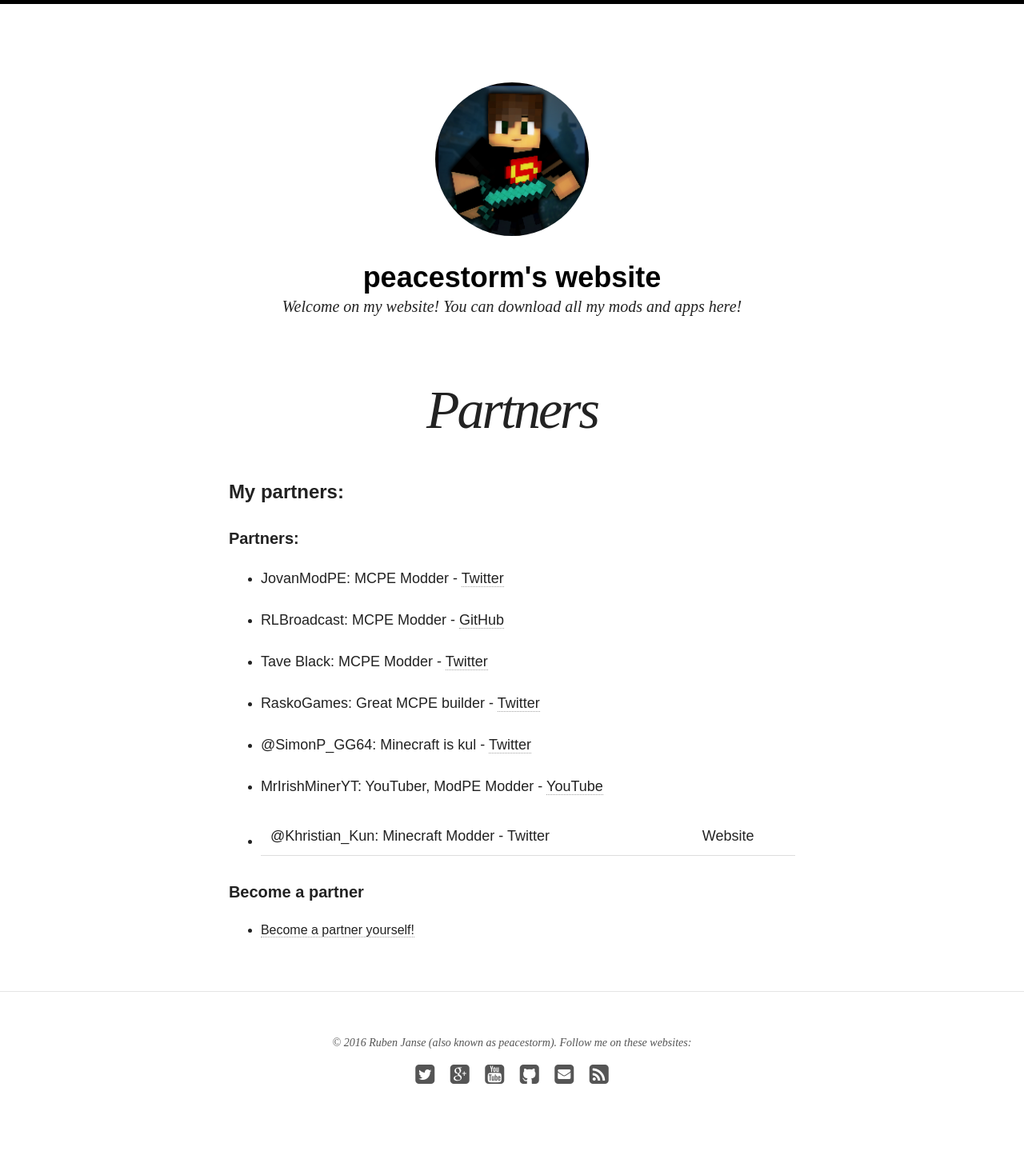
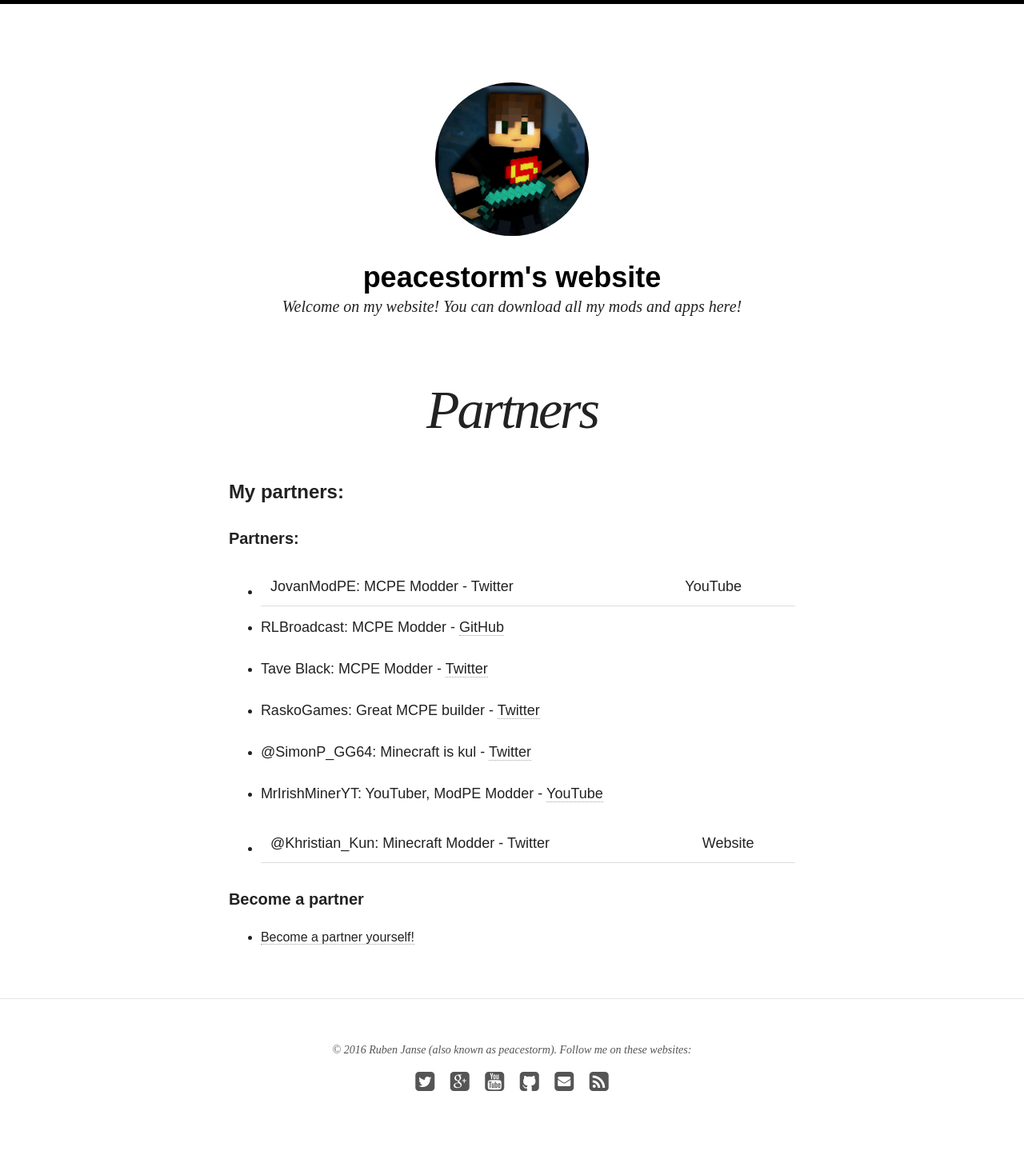
Before and after one commit to peacestorm/peacestorm.github.io, a Jekyll site: the page built from partners/index.md, in a window 1280 px wide. Shown: the whole page at 80% size. Built offline with Jekyll 4.4.1, drawn with Linux system fonts in a browser that asks for light colours; nearby versions of some CDN libraries.

Commit message:
Update index.md

```diff
--- a/partners/index.md
+++ b/partners/index.md
@@ -10,7 +10,7 @@
 
 ##### Partners:
 
-* JovanModPE: MCPE Modder - [Twitter](https://twitter.com/JovanModPE)
+* JovanModPE: MCPE Modder - [Twitter](https://twitter.com/JovanModPE) | [YouTube](https://www.youtube.com/channel/UCPmdWkS93Szz20fLV2eGOvQ/)
 
 * RLBroadcast: MCPE Modder - [GitHub](https://github.com/RLBroadcast/)
 
```
